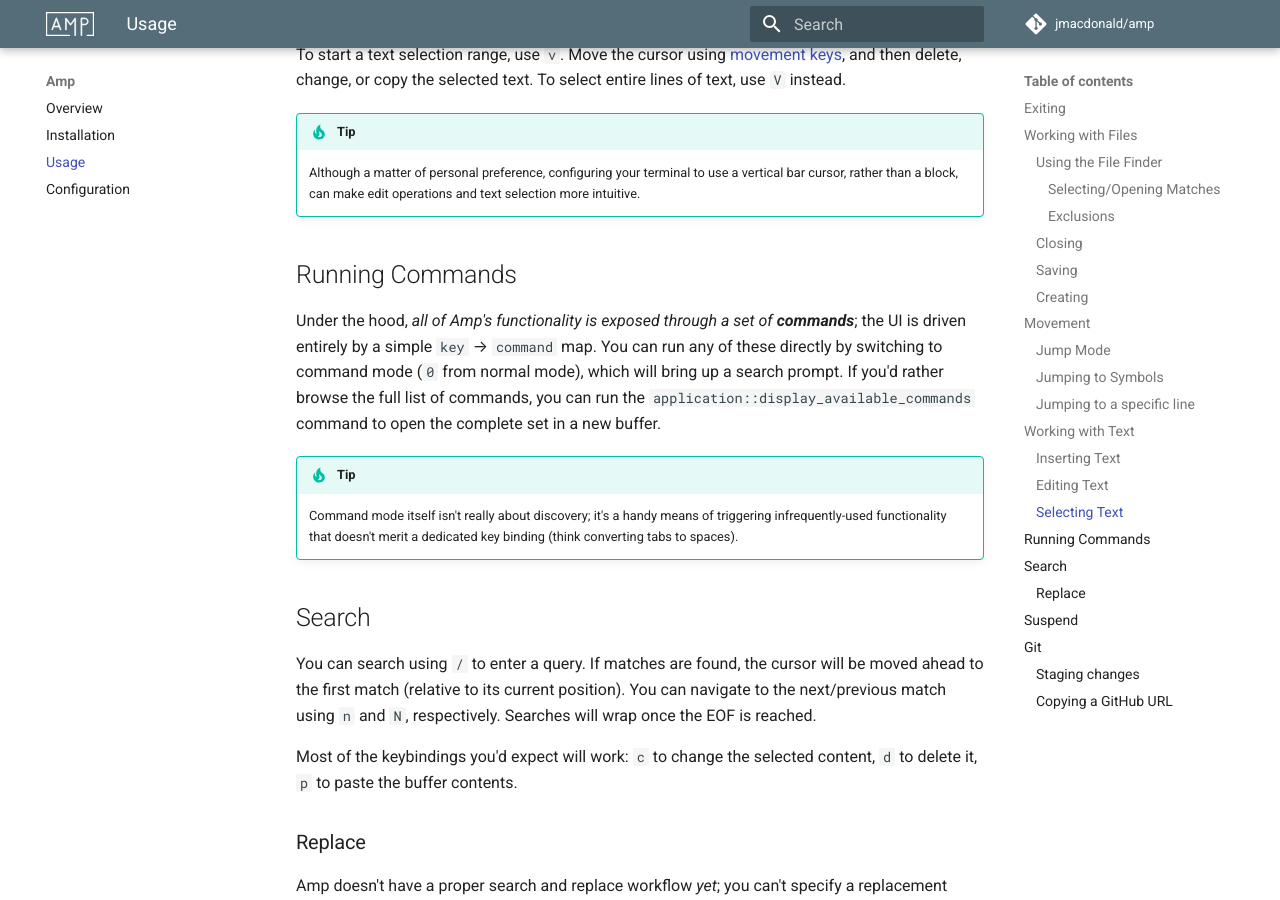
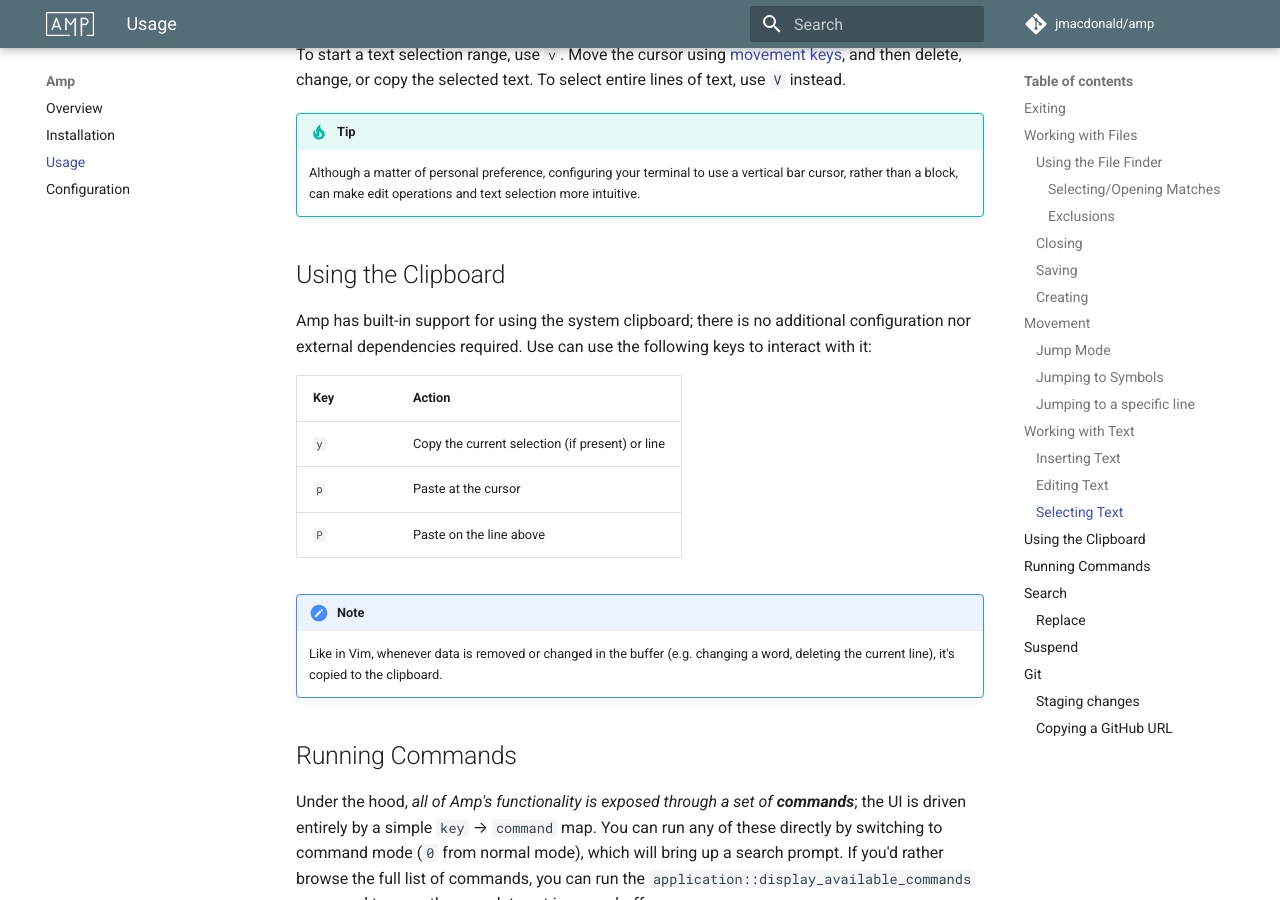
Before and after one commit to jmacdonald/amp, an MkDocs documentation site: the page built from documentation/pages/usage.md, in a window 1280 px wide and 900 px high, scrolled down 4119 px. Built offline with MkDocs 1.6.1 and Material for MkDocs 9.7.7, drawn with Linux system fonts in a browser that asks for light colours; comment, search, counter and statistics services are not loaded; old or Windows-style settings are respelled for this version of MkDocs.

Commit message:
Add clipboard usage documentation

```diff
--- a/documentation/pages/usage.md
+++ b/documentation/pages/usage.md
@@ -122,6 +122,22 @@ To start a text selection range, use `v`. Move the cursor using [movement keys](
 !!! tip
     Although a matter of personal preference, configuring your terminal to use a vertical bar cursor, rather than a block, can make edit operations and text selection more intuitive.
 
+## Using the Clipboard
+
+Amp has built-in support for using the system clipboard; there is no additional
+configuration nor external dependencies required. Use can use the following keys
+to interact with it:
+
+Key | Action
+--- | ------
+`y` | Copy the current selection (if present) or line
+`p` | Paste at the cursor
+`P` | Paste on the line above
+
+!!! note
+    Like in Vim, whenever data is removed or changed in the buffer (e.g.
+    changing a word, deleting the current line), it's copied to the clipboard.
+
 ## Running Commands
 
 Under the hood, _all of Amp's functionality is exposed through a set of
```
